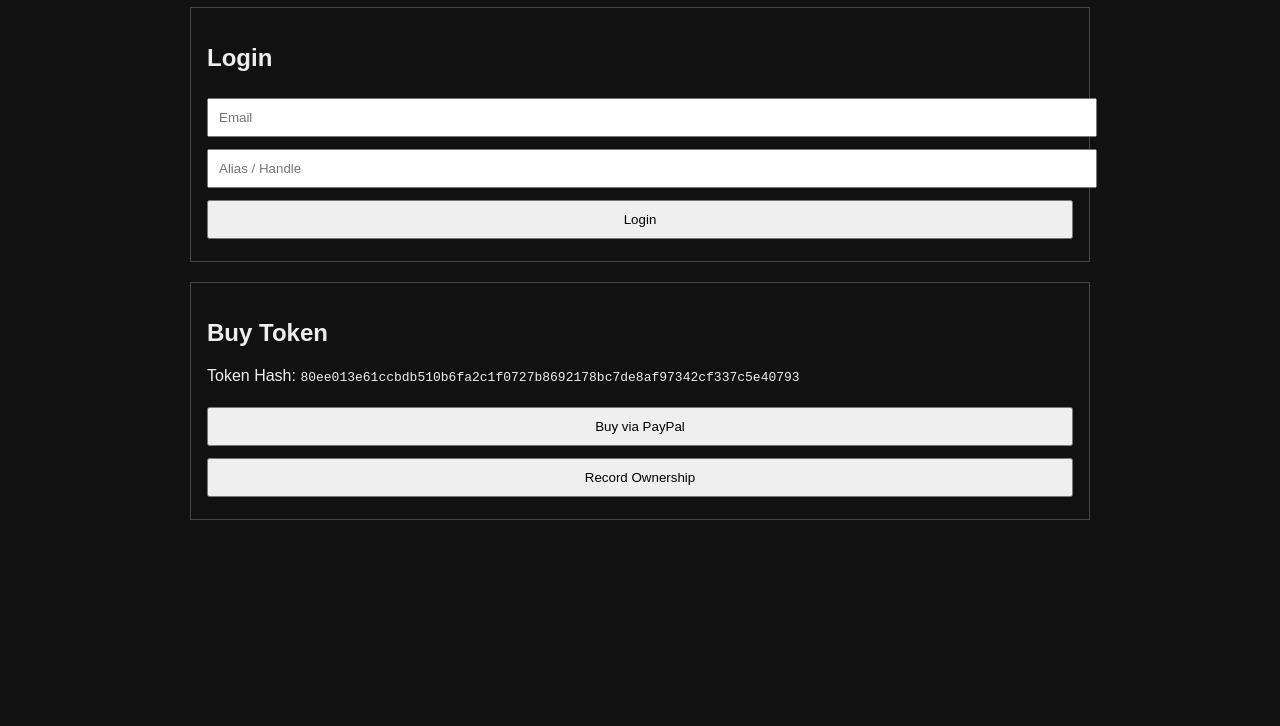
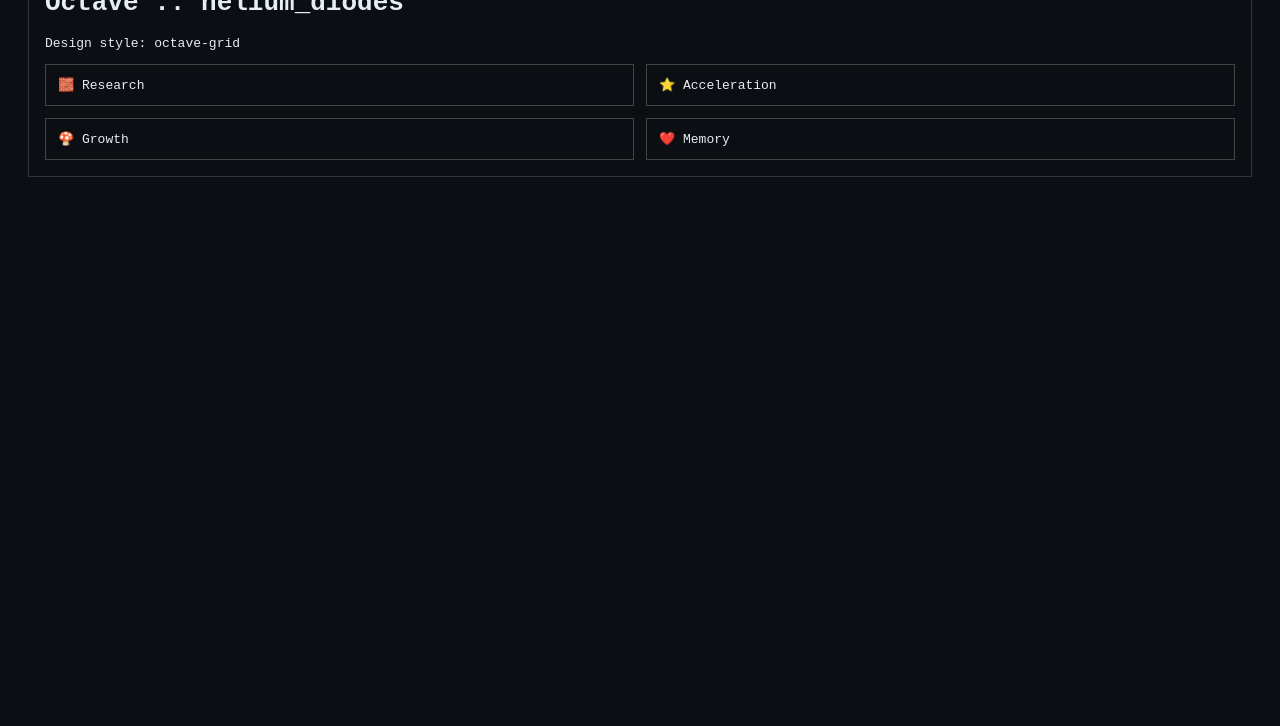
Before and after one commit to pewpi-infinity/helium_diodes, a plain HTML site: page index.html in a window 1280 px wide. Shown: the part 74-800 px from the top of the page. Drawn offline with Linux system fonts and the light colour scheme.

Commit message:
c13b0 sweep: research, goal, token, index

```diff
--- a/index.html
+++ b/index.html
@@ -1,74 +1,25 @@
-<!DOCTYPE html>
+<!doctype html>
 <html>
 <head>
 <meta charset="utf-8">
-<title>helium_diodes — Token Purchase</title>
+<title>helium_diodes — Octave</title>
 <style>
-body { font-family: sans-serif; background:#111; color:#eee; max-width:900px; margin:auto; }
-input, button { padding:10px; margin:6px 0; width:100%; }
-.box { border:1px solid #444; padding:16px; margin-top:20px; }
+body{font-family:monospace;background:#0b0f14;color:#e6edf3;padding:20px}
+.box{border:1px solid #30363d;padding:16px}
+.grid{display:grid;grid-template-columns:repeat(2,1fr);gap:12px}
+.card{border:1px solid #444;padding:12px}
 </style>
 </head>
 <body>
-
-<h1>🧱 Token Access — helium_diodes</h1>
-
 <div class="box">
-<h2>Login</h2>
-<input id="email" placeholder="Email">
-<input id="alias" placeholder="Alias / Handle">
-<button onclick="login()">Login</button>
+<h1>Octave :: helium_diodes</h1>
+<p>Design style: octave-grid</p>
+<div class="grid">
+  <div class="card">🧱 Research</div>
+  <div class="card">⭐ Acceleration</div>
+  <div class="card">🍄 Growth</div>
+  <div class="card">❤️ Memory</div>
 </div>
-
-<div class="box">
-<h2>Buy Token</h2>
-<p>Token Hash: <code>80ee013e61ccbdb510b6fa2c1f0727b8692178bc7de8af97342cf337c5e40793</code></p>
-
-<form action="https://www.paypal.com/cgi-bin/webscr" method="post" target="_blank">
-<input type="hidden" name="cmd" value="_xclick">
-<input type="hidden" name="business" value="watsonkris611@gmail.com">
-<input type="hidden" name="item_name" value="c13b0 Token — helium_diodes">
-<input type="hidden" name="currency_code" value="USD">
-<input type="hidden" name="amount" value="10.06">
-<input type="hidden" name="custom" value="helium_diodes|80ee013e61ccbdb510b6fa2c1f0727b8692178bc7de8af97342cf337c5e40793">
-<button type="submit">Buy via PayPal</button>
-</form>
-
-<button onclick="record()">Record Ownership</button>
 </div>
-
-<script>
-function login() {
-  localStorage.setItem("c13b0_email", document.getElementById("email").value);
-  localStorage.setItem("c13b0_alias", document.getElementById("alias").value);
-  alert("Logged in");
-}
-
-function record() {
-  const e = localStorage.getItem("c13b0_email");
-  const a = localStorage.getItem("c13b0_alias");
-  if (!e || !a) { alert("Login first"); return; }
-
-  const rec = {
-    email_hash: "80ee013e61ccbdb510b6fa2c1f0727b8692178bc7de8af97342cf337c5e40793".slice(0,8) + ":" + e,
-    alias: a,
-    repo: "helium_diodes",
-    token: "80ee013e61ccbdb510b6fa2c1f0727b8692178bc7de8af97342cf337c5e40793",
-    time: new Date().toISOString()
-  };
-
-  fetch("OWNERS.json")
-    .then(r => r.json())
-    .then(j => {
-      j.push(rec);
-      const blob = new Blob([JSON.stringify(j,null,2)],{type:"application/json"});
-      const a = document.createElement("a");
-      a.href = URL.createObjectURL(blob);
-      a.download = "OWNERS.json";
-      a.click();
-    });
-}
-</script>
-
 </body>
 </html>
```
Also changed, not shown: 2 other files.
